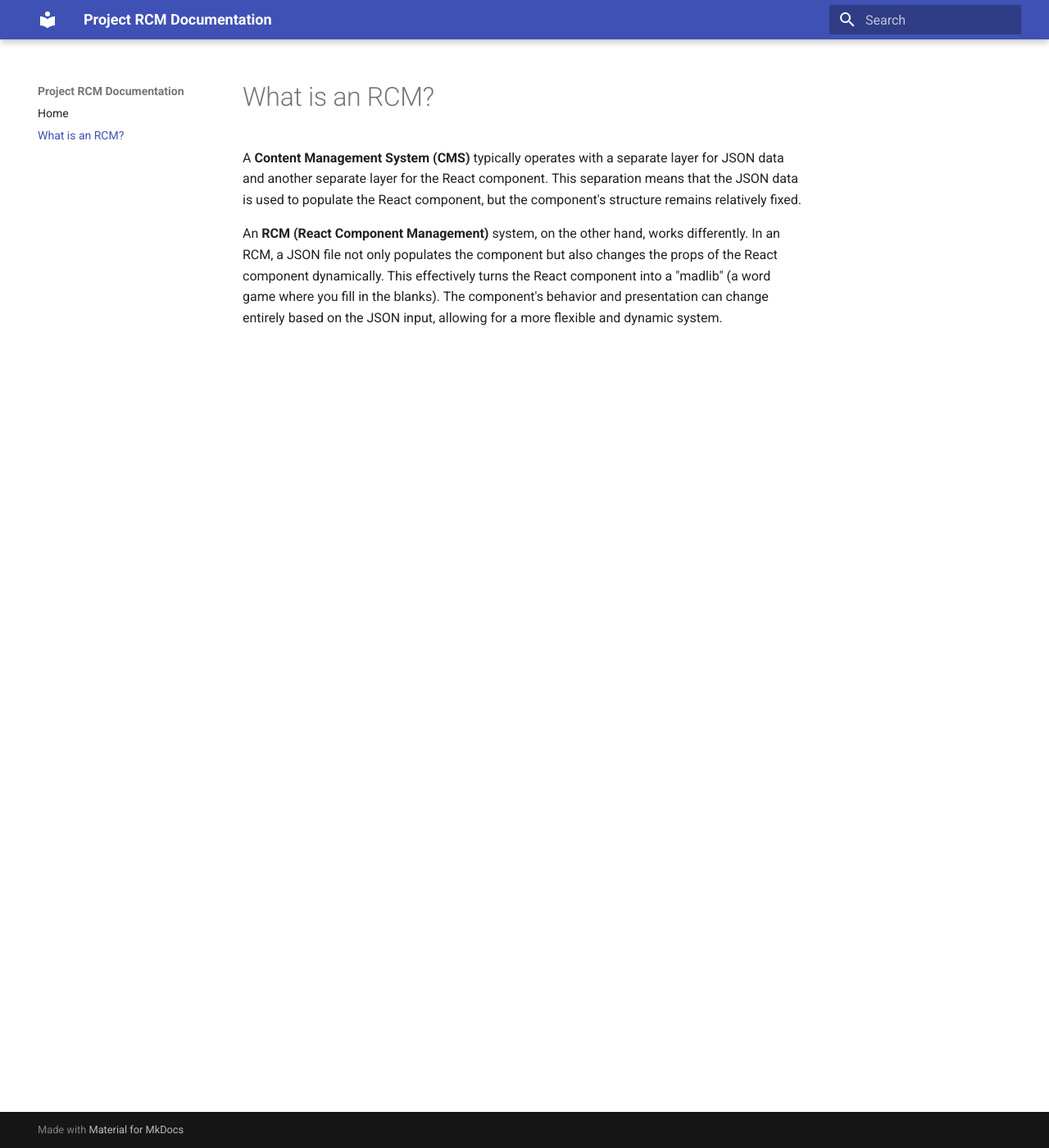
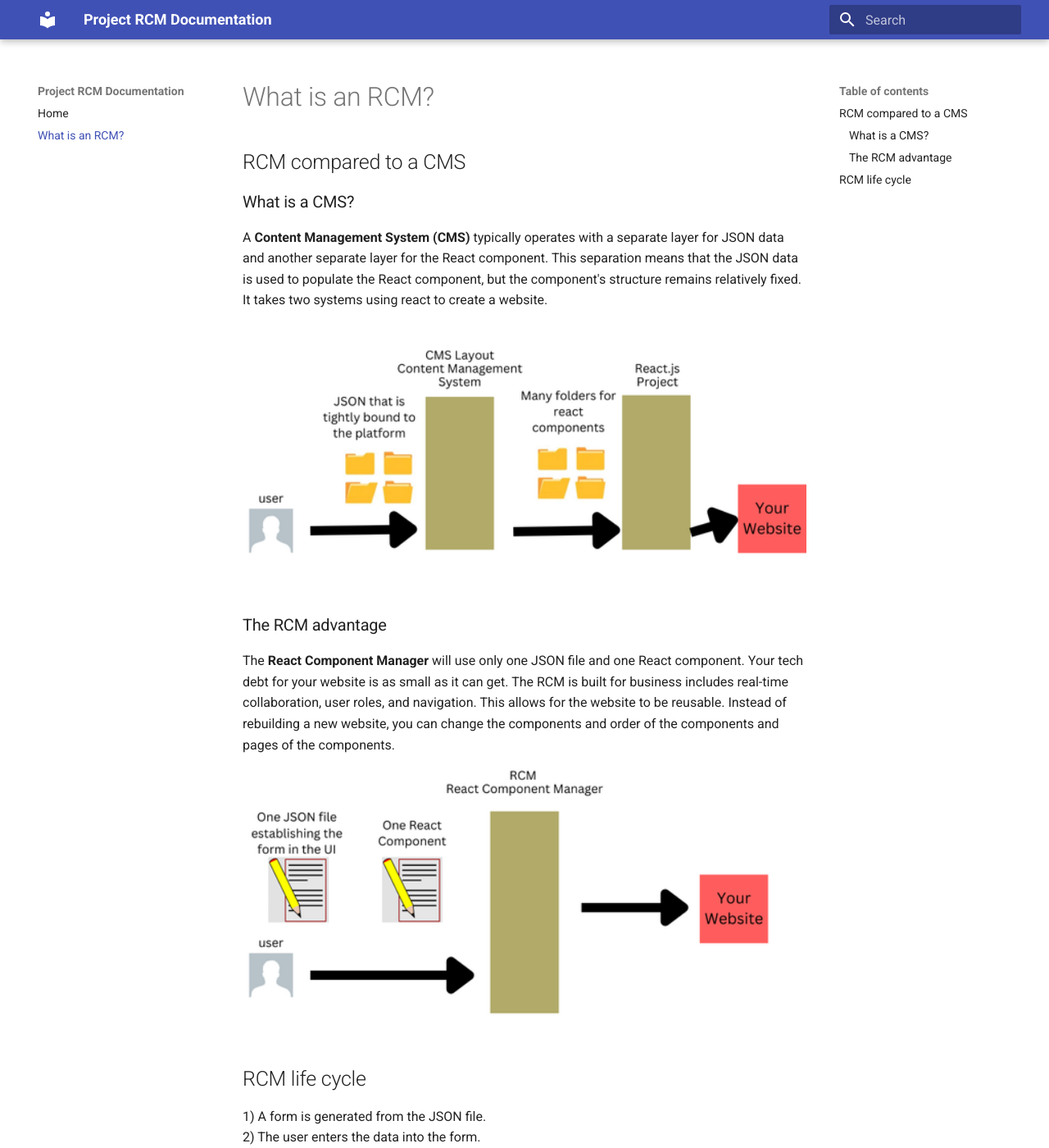
Before and after one commit to 1001flextape/WebsiteRCM-Docs, an MkDocs documentation site: the page built from docs/what-is-an-rcm.md, in a window 1280 px wide and 1400 px high. Shown: the whole window at 82% size. Built offline with MkDocs 1.6.1 and Material for MkDocs 9.7.7, drawn with Linux system fonts in a browser that asks for light colours; some of the changed text lies outside the part shown.

Commit message:
What is an RCM updated.

```diff
--- a/docs/what-is-an-rcm.md
+++ b/docs/what-is-an-rcm.md
@@ -1,5 +1,29 @@
+
 # What is an RCM?
 
-A **Content Management System (CMS)** typically operates with a separate layer for JSON data and another separate layer for the React component. This separation means that the JSON data is used to populate the React component, but the component's structure remains relatively fixed.
+## RCM compared to a CMS
 
-An **RCM (React Component Management)** system, on the other hand, works differently. In an RCM, a JSON file not only populates the component but also changes the props of the React component dynamically. This effectively turns the React component into a "madlib" (a word game where you fill in the blanks). The component's behavior and presentation can change entirely based on the JSON input, allowing for a more flexible and dynamic system.
+### What is a CMS?
+
+A **Content Management System (CMS)** typically operates with a separate layer for JSON data and another separate layer for the React component. This separation means that the JSON data is used to populate the React component, but the component's structure remains relatively fixed. It takes two systems using react to create a website.
+
+<img src="/images/large-rcm-vs-cms.png" alt="CMS vs RCM" style="width: 100%;" />
+
+### The RCM advantage
+
+The **React Component Manager** will use only one JSON file and one React component. Your tech debt for your website is as small as it can get. The RCM is built for business includes real-time collaboration, user roles, and navigation. This allows for the website to be reusable. Instead of rebuilding a new website, you can change the components and order of the components and pages of the components.
+
+<img src="/images/just-rcm.png" alt="CMS vs RCM" style="width: 100%;" />
+
+
+## RCM life cycle
+
+1) A form is generated from the JSON file. <br />
+2) The user enters the data into the form. <br />
+3) The answers from the user are used as props in the React component. <br />
+
+<img src="/images/rcm-life-cycle.png" alt="CMS vs RCM" style="width: 100%;" />
+
+<!--
+### What is a RCM
+An **RCM (React Component Management)** system, on the other hand, works differently. In an RCM, a JSON file not only populates the component but also changes the props of the React component dynamically. This effectively turns the React component into a "madlib" (a word game where you fill in the blanks). The component's behavior and presentation can change entirely based on the JSON input, allowing for a more flexible and dynamic system. -->
```
Also changed, not shown: docs/index.md (+1 -1 lines), docs/images/just-rcm.png (added), docs/images/large-rcm-vs-cms.png (added), docs/images/rcm-compared-to-cms.png (added), docs/images/rcm-life-cycle.png (added).
